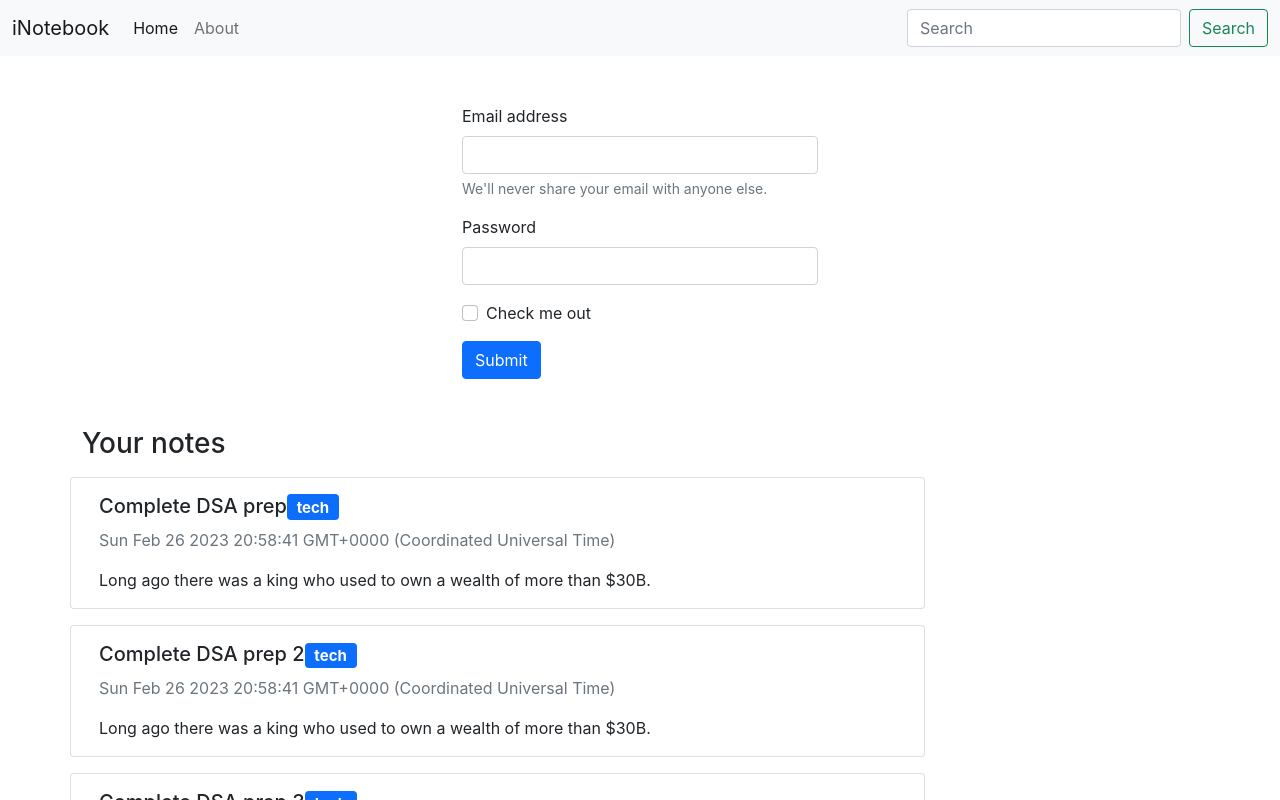
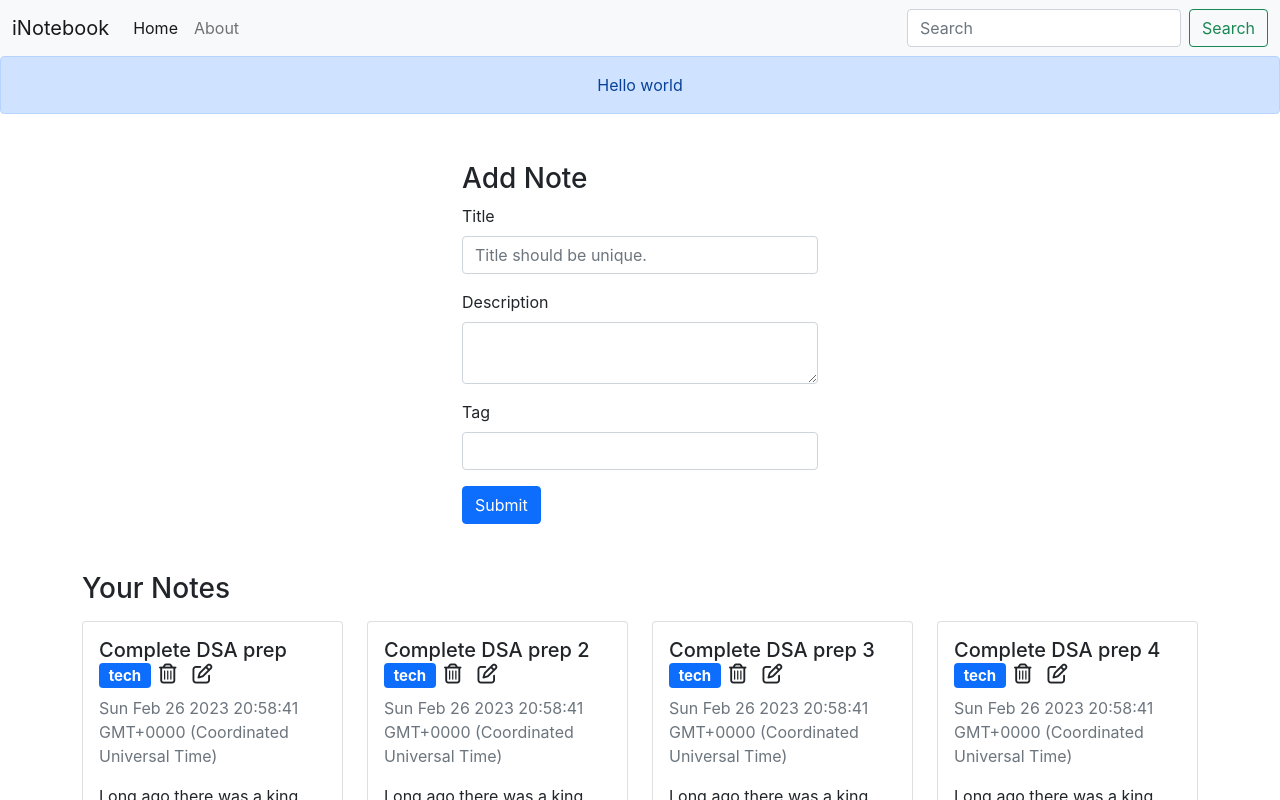
Before and after one commit to dvbuiilds/inotebook, a React (Create React App) app: page / in a window 1280 px wide. Shown: the top 800 px of the page. Built offline with nearby package versions, Linux system fonts and the light colour scheme.

Commit message:
adding crud funcs to app

```diff
--- a/public/index.html
+++ b/public/index.html
@@ -26,7 +26,9 @@
     -->
     <link href="https://cdn.jsdelivr.net/npm/bootstrap@5.0.2/dist/css/bootstrap.min.css" rel="stylesheet" integrity="sha384-EVSTQN3/azprG1Anm3QDgpJLIm9Nao0Yz1ztcQTwFspd3yD65VohhpuuCOmLASjC" crossorigin="anonymous">
     <script src="https://cdn.jsdelivr.net/npm/bootstrap@5.0.2/dist/js/bootstrap.bundle.min.js" integrity="sha384-MrcW6ZMFYlzcLA8Nl+NtUVF0sA7MsXsP1UyJoMp4YLEuNSfAP+JcXn/tWtIaxVXM" crossorigin="anonymous"></script>
+    <script src="https://kit.fontawesome.com/26504e4a1f.js" crossorigin="anonymous"></script>
     <title>iNotebook - Best notebook to take down notes</title>
+
   </head>
   <body>
     <noscript>You need to enable JavaScript to run this app.</noscript>
--- a/src/App.js
+++ b/src/App.js
@@ -9,6 +9,7 @@ import Home from './components/Home';
 import About from './components/About';
 import NoteState from './context/notes/NoteState';
 import Footer from './components/Footer';
+import Alert from './components/Alert';
 
 function App() {
   return (
@@ -16,6 +17,7 @@ function App() {
     <NoteState>
       <Router>
         <Navbar />
+        <Alert message={"Hello world"}/>
         <Switch>
           <Route exact path="/">
             <Home />
--- /dev/null
+++ b/src/components/Alert.js
@@ -0,0 +1,11 @@
+import React from "react";
+
+const Alert = (props) => {
+  return (
+    <>
+      <div className="alert alert-primary text-center" role="alert">{props.message}</div>
+    </>
+  );
+};
+
+export default Alert;
--- a/src/components/Home.js
+++ b/src/components/Home.js
@@ -1,61 +1,13 @@
 import React from "react";
-import NoteItem from "./NoteItem";
+import Notes from "./Notes";
+
 
 const Home = () => {
+
   return (
     <>
       <div className="container">
-        <div className="row my-5">
-          <div className="col-4"></div>
-          <div className="col-4">
-            <div>
-              <form>
-                <div className="mb-3">
-                  <label htmlFor="exampleInputEmail1" className="form-label">
-                    Email address
-                  </label>
-                  <input
-                    type="email"
-                    className="form-control"
-                    id="exampleInputEmail1"
-                    aria-describedby="emailHelp"
-                  />
-                  <div id="emailHelp" className="form-text">
-                    We'll never share your email with anyone else.
-                  </div>
-                </div>
-                <div className="mb-3">
-                  <label htmlFor="exampleInputPassword1" className="form-label">
-                    Password
-                  </label>
-                  <input
-                    type="password"
-                    className="form-control"
-                    id="exampleInputPassword1"
-                  />
-                </div>
-                <div className="mb-3 form-check">
-                  <input
-                    type="checkbox"
-                    className="form-check-input"
-                    id="exampleCheck1"
-                  />
-                  <label className="form-check-label" htmlFor="exampleCheck1">
-                    Check me out
-                  </label>
-                </div>
-                <button type="submit" className="btn btn-primary">
-                  Submit
-                </button>
-              </form>
-            </div>
-          </div>
-          <div className="col-4"></div>
-        </div>
-        <div className="row">
-          <h3>Your notes</h3>
-          <NoteItem />
-        </div>
+        <Notes />
       </div>
     </>
   );
--- a/src/components/Navbar.js
+++ b/src/components/Navbar.js
@@ -1,11 +1,8 @@
-import React, { useEffect } from 'react'
+import React from 'react'
 import { Link, useLocation } from "react-router-dom";
 
 const Navbar = () => {
   let location = useLocation();
-  useEffect(() => {
-    // console.log('location', location)
-  }, [location]);
 
   return (
     <>
--- a/src/components/NoteItem.js
+++ b/src/components/NoteItem.js
@@ -1,28 +1,28 @@
 import React, { useContext } from "react";
 import NoteContext from "../context/notes/NoteContext";
 
-const NoteItem = () => {
+const NoteItem = (props) => {
   const context = useContext(NoteContext);
-  // eslint-disable-next-line
-  const { notes, setNotes } = context;
-
-  const date = Date(notes.date);
+  const { deleteNote } = context;
+  const { note } = props;
 
   return (
     <>
-      {notes.map((note) => (
-        <div className="card w-75 my-2" key={`${note}`}>
+      <div className="col-md-3">
+        <div className="card w-40 my-2" >
           <div className="card-body">
             <h5 className="card-title">
               {note.title}
               <span className="badge bg-primary">{note.tag}</span>
+              <i className="far fa-trash-alt mx-2" onClick={()=>{deleteNote(note._id)}}></i>
+              <i className="far fa-edit mx-2"></i>
             </h5>
-            <p className="text-muted">{date}</p>
+            <p className="text-muted">{Date(note.date)}</p>
             <p className="card-text">{note.description}</p>
             {/* <a href="#" className="btn btn-primary">Button</a> */}
           </div>
         </div>
-      ))}
+      </div>
     </>
   );
 };
--- /dev/null
+++ b/src/components/Notes.js
@@ -0,0 +1,29 @@
+import React, { useContext } from "react";
+import AddNote from "../context/notes/AddNote";
+import NoteContext from "../context/notes/NoteContext";
+import NoteItem from "./NoteItem";
+
+const Notes = () => {
+  const context = useContext(NoteContext);
+  // eslint-disable-next-line
+  const { notes, addNote } = context;
+  return (
+    <>
+      <div className="row my-5">
+        <div className="col-4"></div>
+        <div className="col-4">
+          <AddNote />
+        </div>
+        <div className="col-4"></div>
+      </div>
+      <div className="row my-3">
+        <h3>Your Notes</h3>
+        {notes.map((note) => (
+          <NoteItem key={note._id} note={note} />
+        ))}
+      </div>
+    </>
+  );
+};
+
+export default Notes;
--- /dev/null
+++ b/src/context/notes/AddNote.js
@@ -0,0 +1,74 @@
+import React, { useContext, useState } from "react";
+import NoteContext from "./NoteContext";
+
+const AddNote = () => {
+  const context = useContext(NoteContext);
+  const { addNote } = context;
+  const [note, setNote] = useState({ title: "", description: "", tag: "" });
+  const handleClick = (e) => {
+    e.preventDefault();
+    addNote(note);
+  };
+  const onChange = (e) => {
+    setNote({ ...note, [e.target.name]: e.target.value });
+  };
+  return (
+    <>
+      <div>
+        <form>
+          <h3>Add Note</h3>
+          <div className="mb-3">
+            <label htmlFor="title" className="form-label">
+              Title
+            </label>
+            <input
+              onChange={onChange}
+              type="text"
+              className="form-control"
+              id="title"
+              name="title"
+              aria-describedby=""
+              placeholder="Title should be unique."
+            />
+          </div>
+          <div className="mb-3">
+            <label htmlFor="description" className="form-label">
+              {" "}
+              Description{" "}
+            </label>
+            <textarea
+              onChange={onChange}
+              type="text"
+              className="form-control"
+              id="description"
+              name="description"
+            />
+          </div>
+          <div className="mb-3">
+            <label htmlFor="tag" className="form-label">
+              {" "}
+              Tag{" "}
+            </label>
+            <input
+              onChange={onChange}
+              type="text"
+              className="form-control"
+              id="tag"
+              name="tag"
+            />
+          </div>
+          <button
+            type="submit"
+            onClick={handleClick}
+            className="btn btn-primary"
+          >
+            {" "}
+            Submit{" "}
+          </button>
+        </form>
+      </div>
+    </>
+  );
+};
+
+export default AddNote;
--- a/src/context/notes/NoteState.js
+++ b/src/context/notes/NoteState.js
@@ -45,11 +45,51 @@ const NoteState = (props) => {
     },
   ];
   const [notes, setNotes] = useState(notesInit);
+
+  // add a note.
+  const addNote = ({title, description, tag})=>{
+    // Todo: API call.
+    console.log("Adding a new node.");
+    const note = {
+      _id: makeString(24),
+      user: "63fb3893817dee705e2d0508",
+      title: title,
+      description:description,
+      tag: tag,
+      date: Date.now(),
+      __v: 0,
+    };
+    setNotes(notes.concat(note))
+  }
+
+  // delete a note.
+  const deleteNote = (id)=>{
+    // console.log('deleting the note with note.id', id);
+    let newNotes = notes.filter((note)=>{return note._id !== id});
+    setNotes(newNotes);
+  }
+
+  // update a note.
+  const updateNote = ()=>{}
+
   return (
-    <NoteContext.Provider value={{ notes, setNotes }}>
+    <NoteContext.Provider value={{ notes, setNotes, addNote, deleteNote, updateNote }}>
       {props.children}
     </NoteContext.Provider>
   );
 };
 
+//generates a random string.
+function makeString(length) {
+  let result = '';
+  const characters = 'ABCDEFGHIJKLMNOPQRSTUVWXYZabcdefghijklmnopqrstuvwxyz0123456789';
+  const charactersLength = characters.length;
+  let counter = 0;
+  while (counter < length) {
+    result += characters.charAt(Math.floor(Math.random() * charactersLength));
+    counter += 1;
+  }
+  return result;
+}
+
 export default NoteState;
--- a/src/index.css
+++ b/src/index.css
@@ -11,3 +11,7 @@ code {
   font-family: source-code-pro, Menlo, Monaco, Consolas, 'Courier New',
     monospace;
 }
+
+i{
+  cursor: pointer;
+}
```
Also changed, not shown: public/logo512.png (deleted).
